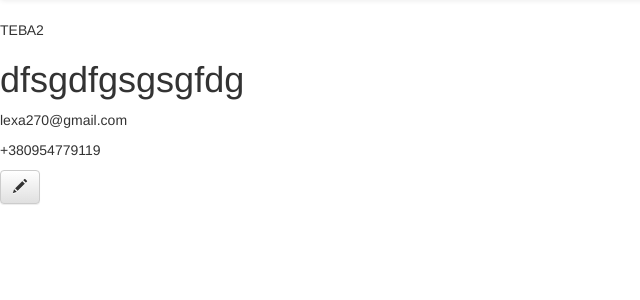
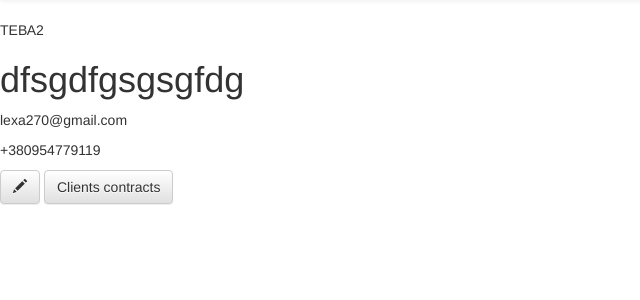
Before and after one commit to alexeyshulzhenko/OBDZ_Project, a Django app: page /clients/1/ in a window 1280 px wide. Shown: the part 52-352 px from the top of the page, without its empty margins (0-640 px from the left). Run offline with Django 3.2, Linux system fonts and the light colour scheme; a user stored in the database is signed in; data comes from the database, SQL or seed files in the repository; some libraries are stand-ins or nearby versions.

Commit message:
//TODO fix service_all_clients request

```diff
--- a/OnlineAgecy/urls.py
+++ b/OnlineAgecy/urls.py
@@ -18,7 +18,7 @@ urlpatterns = [
     url(r'^contracts/(?P<id>\d+)/$', views.contract_detail, name='contract_detail'),
     url(r'^contracts/new/$', views.contract_new, name='contract_new'),
     url(r'^contracts/(?P<id>\d+)/edit/$', views.contract_edit, name='contract_edit'),
-    url(r'^contracts/list/(?P<id>\d+)/$', views.contracts, name='all_clients_contracts'),
+    url(r'^contracts/list/(?P<id>\d+)/$', views.all_clients_contracts, name='all_clients_contracts'),
 
 
     url(r'^manager/$', views.managers, name='managers'),
@@ -35,6 +35,7 @@ urlpatterns = [
     url(r'^services/(?P<id>\d+)/$', views.service_detail, name='service_detail'),
     url(r'^services/new/$', views.services_new, name='services_new'),
     url(r'^services/(?P<id>\d+)/edit/$', views.service_edit, name='service_edit'),
+    url(r'^services/table/(?P<id>\d+)/$', views.service_all_clients, name='service_all_clients'),
 
     url(r'^contractors/$', views.contractors, name='contractors'),
     url(r'^contractors/(?P<id>\d+)/$', views.contractor_detail, name='contractor_detail'),
--- a/OnlineAgecy/views.py
+++ b/OnlineAgecy/views.py
@@ -7,23 +7,6 @@ from .forms import *
 @login_required(login_url="login/")
 def home(request):
 	return render(request, "static_pages/home.html")
-
-
-
-@login_required(login_url="login/")
-def clients_contracts(request):
-	# get the clients that are published
-	contracts = Client.objects.raw('SELECT id, date,  FROM Contract WHERE id_client = "Client_id"')
-	# now return the rendered template
-	return render(request, "contracts/contracts_list.html", {'contracts': contracts})
-
-
-@login_required(login_url="login/")
-def all_clients_contracts(request, clientId):
-	# get the blog clients that are published
-	contracts = Contract.objects.raw('SELECT * FROM OnlineAgecy_contract WHERE Client_id_id =' + clientId)
-	# now return the rendered template
-	return render(request, "contracts/allUserContracts.html", {'contracts': contracts})
 
 
 
@@ -69,6 +52,13 @@ def client_edit(request, id):
     else:
         form = ClientForm(instance=client)
     return render(request, 'clients/new_client.html', {'form': form})
+
+@login_required(login_url="login/")
+def all_clients_contracts(request, id):
+	# get the blog clients that are published
+	contracts = Contract.objects.raw('SELECT * FROM OnlineAgecy_contract WHERE Client_id_id =' + id)
+	# now return the rendered template
+	return render(request, "contracts/allUserContracts.html", {'contracts': contracts})
 
 
 
@@ -249,6 +239,15 @@ def service_edit(request, id):
         form = ServiceForm(instance=service)
     return render(request, 'services/new_service.html', {'form': form})
 
+@login_required(login_url="login/")
+def service_all_clients(request, id):
+	# get the blog clients that are published
+	services = Contract.objects.raw('SELECT OnlineAgecy_client.Name AS ClientName OnlineAgecy_service.Name AS ServiceName FROM (OnlineAgecy_contract INNER JOIN OnlineAgecy_client ON OnlineAgecy_contract.id = OnlineAgecy_client.id) INNER JOIN OnlineAgecy_service ON  OnlineAgecy_contract.id = OnlineAgecy_service.id')
+	# now return the rendered template
+	return render(request, "services/allClientServices.html", {'services': services})
+
+
+
 
 
 #--------------------contractors Views------------------------------#
--- a/templates/clients/client_detail.html
+++ b/templates/clients/client_detail.html
@@ -8,4 +8,5 @@
      <p>{{client.Mail}} </p>
      <p>{{client.Phone}} </p>
      <a class="btn btn-default" href="{% url 'client_edit' id=client.id %}"><span class="glyphicon glyphicon-pencil"></span></a>
+     <a class="btn btn-default" href="{% url 'all_clients_contracts' id=client.id %}">Clients contracts</a>
 {% endblock %}
```
Also changed, not shown: templates/services/allClientServices.html (added, +17 -0 lines).
